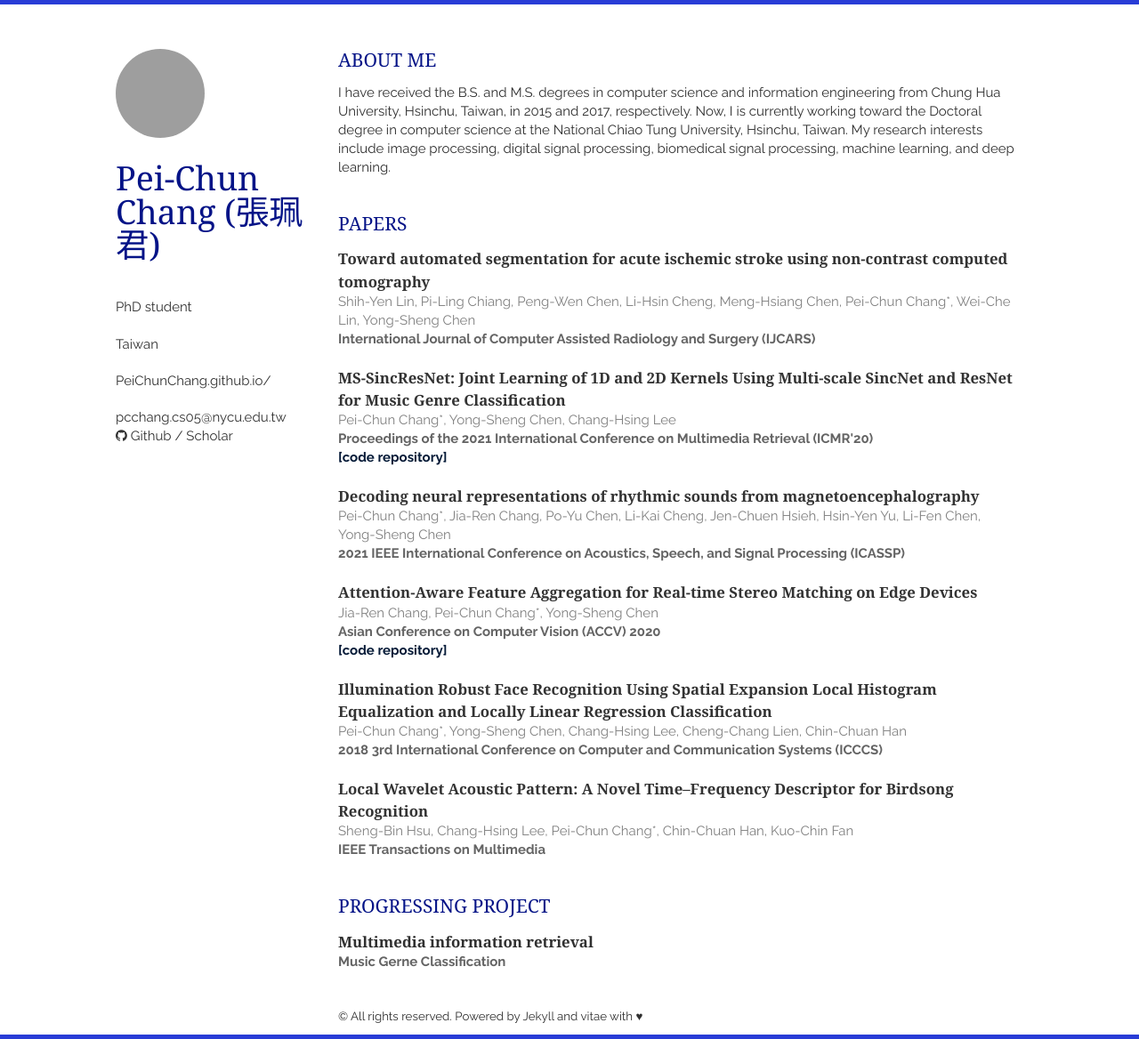
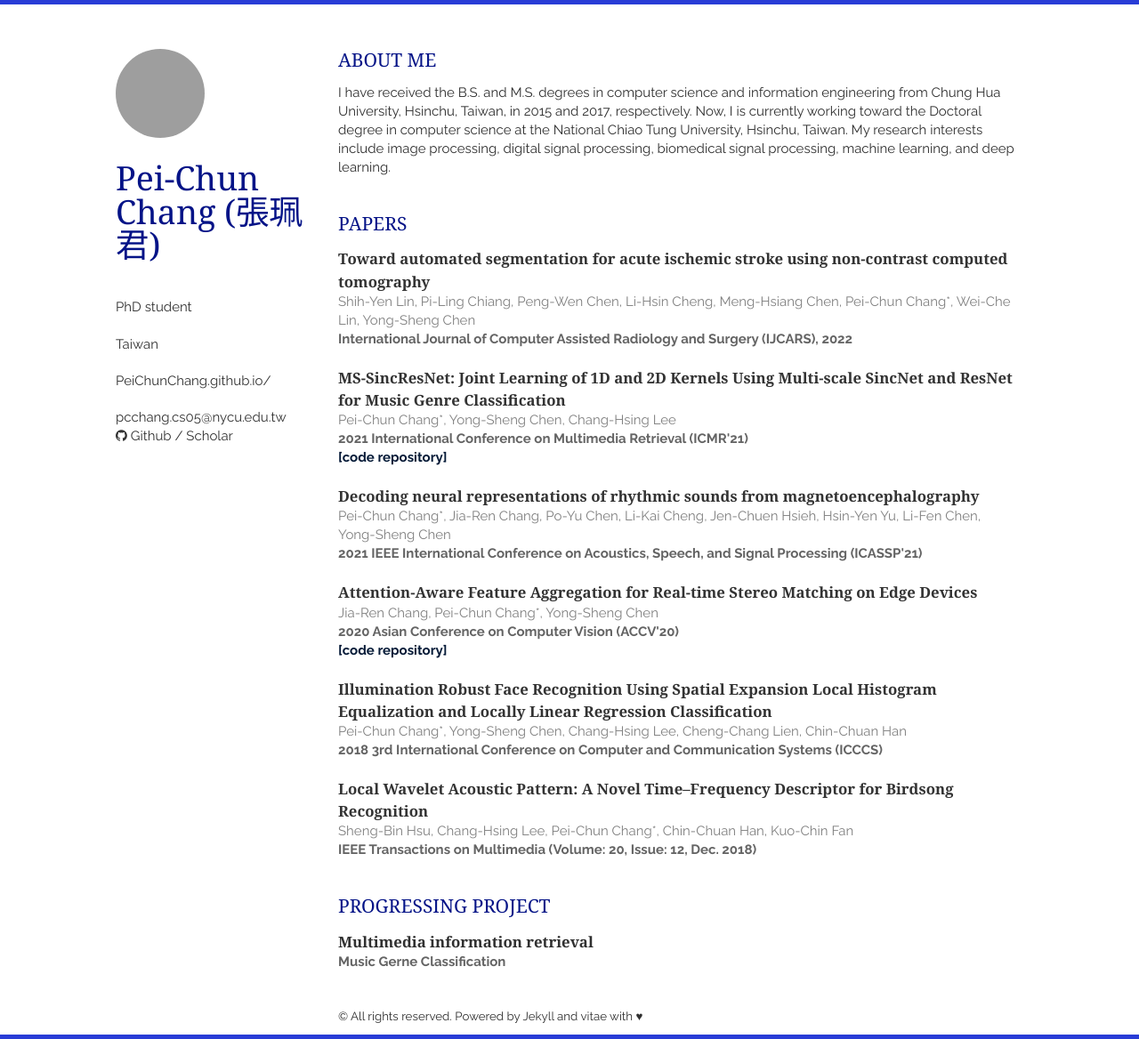
Before and after one commit to PeiChunChang/PeiChunChang.github.io, a Jekyll site: the page built from index.html, in a window 1280 px wide. Shown: the whole page at 89% size. Built offline with Jekyll 4.4.1, drawn with Linux system fonts in a browser that asks for light colours; nearby versions of some CDN libraries; the list of posts is cut into pages by our own code; a style sheet for code colours, icons or effects is not loaded; grey boxes are pictures that could not be loaded.

Commit message:
Update papers.html

```diff
--- a/_includes/papers.html
+++ b/_includes/papers.html
@@ -6,7 +6,7 @@
             <span>Shih-Yen Lin, Pi-Ling Chiang, Peng-Wen Chen, Li-Hsin Cheng, Meng-Hsiang Chen, Pei-Chun Chang*, Wei-Che Lin, Yong-Sheng Chen</span>
         </header>
         <p>
-            <em>International Journal of Computer Assisted Radiology and Surgery (IJCARS)</em>
+            <em>International Journal of Computer Assisted Radiology and Surgery (IJCARS), 2022</em>
         </p>
     </article>
     <article>
@@ -15,7 +15,7 @@
             <span>Pei-Chun Chang*, Yong-Sheng Chen, Chang-Hsing Lee</span>
         </header>
         <p>
-            <em>Proceedings of the 2021 International Conference on Multimedia Retrieval (ICMR'20)</em>
+            <em>2021 International Conference on Multimedia Retrieval (ICMR'21)</em>
         </p>
         <p><a href="https://github.com/PeiChunChang/MS-SincResNet">
             <em><font color="#061b38">[code repository]</font></em>
@@ -27,7 +27,7 @@
             <span>Pei-Chun Chang*, Jia-Ren Chang, Po-Yu Chen, Li-Kai Cheng, Jen-Chuen Hsieh, Hsin-Yen Yu, Li-Fen Chen, Yong-Sheng Chen</span>
         </header>
         <p>
-            <em>2021 IEEE International Conference on Acoustics, Speech, and Signal Processing (ICASSP)</em>
+            <em>2021 IEEE International Conference on Acoustics, Speech, and Signal Processing (ICASSP'21)</em>
         </p>
     </article>
     <article>
@@ -36,7 +36,7 @@
             <span>Jia-Ren Chang, Pei-Chun Chang*, Yong-Sheng Chen</span>
         </header>
         <p>
-            <em>Asian Conference on Computer Vision (ACCV) 2020</em>
+            <em>2020 Asian Conference on Computer Vision (ACCV'20)</em>
         </p>
         <p><a href="https://github.com/PeiChunChang/RealtimeStereo">
             <em><font color="#061b38">[code repository]</font></em>
@@ -57,7 +57,7 @@
             <span>Sheng-Bin Hsu, Chang-Hsing Lee, Pei-Chun Chang*, Chin-Chuan Han, Kuo-Chin Fan</span>
         </header>
         <p>
-            <em>IEEE Transactions on Multimedia</em>
+            <em>IEEE Transactions on Multimedia (Volume: 20, Issue: 12, Dec. 2018)</em>
         </p>
     </article>
 </section>
```
